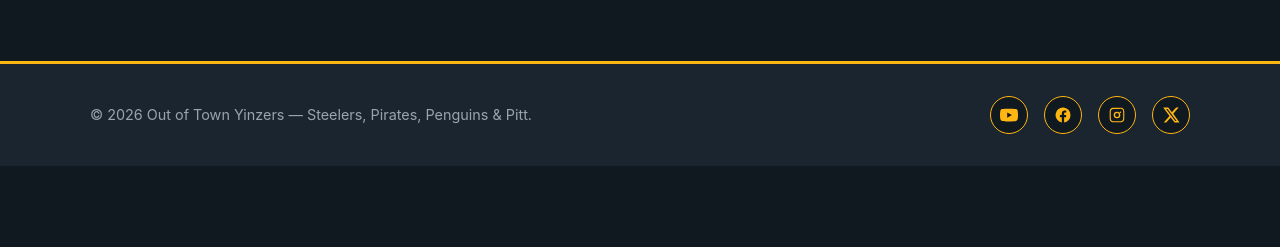
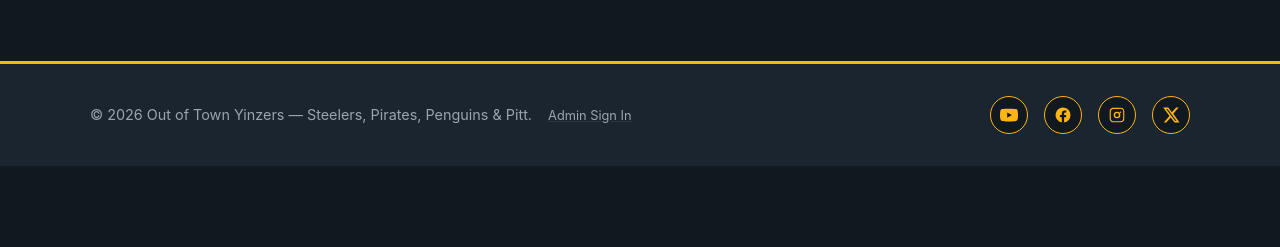
Before and after one commit to joesflannery/outoftownyinzers, a Flask app: page /blog/ in a window 1280 px wide. Shown: the part 553-800 px from the top of the page. Run offline with Flask 3, Linux system fonts and the light colour scheme; data comes from the database, SQL or seed files in the repository.

Commit message:
Hide New Post/Edit/Delete from signed-out visitors, add footer admin link
The blog template rendered admin action buttons unconditionally --
@require_admin blocked the routes themselves, but any visitor could see
the buttons and would get bounced to a login page on click. Gate them on
a show_admin_controls flag that mirrors require_admin's own local-dev
bypass (so posting stays wide open when ADMIN_PASSWORD isn't set), and
add a quiet "Admin Sign In" / "Log Out" link next to the footer copyright
as the real entry point instead.

Co-Authored-By: Claude Sonnet 5 <noreply@anthropic.com>

```diff
--- a/app/__init__.py
+++ b/app/__init__.py
@@ -1,7 +1,7 @@
 import os
 from datetime import datetime
 
-from flask import Flask
+from flask import Flask, session
 
 
 def create_app():
@@ -33,8 +33,17 @@ def create_app():
     app.register_blueprint(shop.bp)
     app.register_blueprint(episodes.bp)
 
+    from .auth import admin_password_configured
+
     @app.context_processor
     def inject_current_year():
         return {"current_year": datetime.now().year}
 
+    @app.context_processor
+    def inject_admin_ui():
+        # Mirrors @require_admin's own bypass so the New Post/Edit/Delete
+        # buttons stay visible in local dev, where ADMIN_PASSWORD is unset
+        # and posting is intentionally wide open.
+        return {"show_admin_controls": session.get("is_admin") or not admin_password_configured()}
+
     return app
--- a/app/static/css/style.css
+++ b/app/static/css/style.css
@@ -143,6 +143,19 @@ main {
 .footer-tagline {
     color: var(--yz-gray);
     font-size: 0.9rem;
+}
+
+.footer-admin-link {
+    color: var(--yz-gray);
+    font-size: 0.8rem;
+    margin-left: 0.75rem;
+    text-decoration: underline;
+    text-decoration-color: #2a3542;
+}
+
+.footer-admin-link:hover {
+    color: var(--yz-gold);
+    text-decoration-color: var(--yz-gold);
 }
 
 /* Hero */
--- a/app/templates/base.html
+++ b/app/templates/base.html
@@ -47,7 +47,14 @@
 
     <footer class="site-footer">
         <div class="wrap">
-            <div class="footer-tagline">&copy; {{ current_year }} Out of Town Yinzers &mdash; Steelers, Pirates, Penguins &amp; Pitt.</div>
+            <div class="footer-tagline">
+                &copy; {{ current_year }} Out of Town Yinzers &mdash; Steelers, Pirates, Penguins &amp; Pitt.
+                {% if session.is_admin %}
+                <a class="footer-admin-link" href="{{ url_for('main.admin_logout') }}">Log Out</a>
+                {% else %}
+                <a class="footer-admin-link" href="{{ url_for('main.admin_login') }}">Admin Sign In</a>
+                {% endif %}
+            </div>
             {% include "_social_links.html" %}
         </div>
     </footer>
--- a/app/templates/blog_reader.html
+++ b/app/templates/blog_reader.html
@@ -4,7 +4,9 @@
 <div class="blog-layout">
     <aside class="blog-sidebar">
         <div class="section-title small"><h2>Posts</h2></div>
+        {% if show_admin_controls %}
         <a class="btn secondary blog-new-btn" href="{{ url_for('blog.new') }}">New Post</a>
+        {% endif %}
         {% if session.is_admin %}
         <a class="blog-logout-link" href="{{ url_for('main.admin_logout') }}">Log Out</a>
         {% endif %}
@@ -41,12 +43,14 @@
 
         <div class="blog-post-body">{{ post['body'] }}</div>
 
+        {% if show_admin_controls %}
         <div class="blog-post-actions">
             <a class="btn secondary" href="{{ url_for('blog.edit', post_id=post['id']) }}">Edit</a>
             <form action="{{ url_for('blog.delete', post_id=post['id']) }}" method="post" onsubmit="return confirm('Delete this post?');">
                 <button class="btn secondary" type="submit">Delete</button>
             </form>
         </div>
+        {% endif %}
         {% else %}
         <p class="empty-state">No posts yet -- check back soon.</p>
         {% endif %}
```
